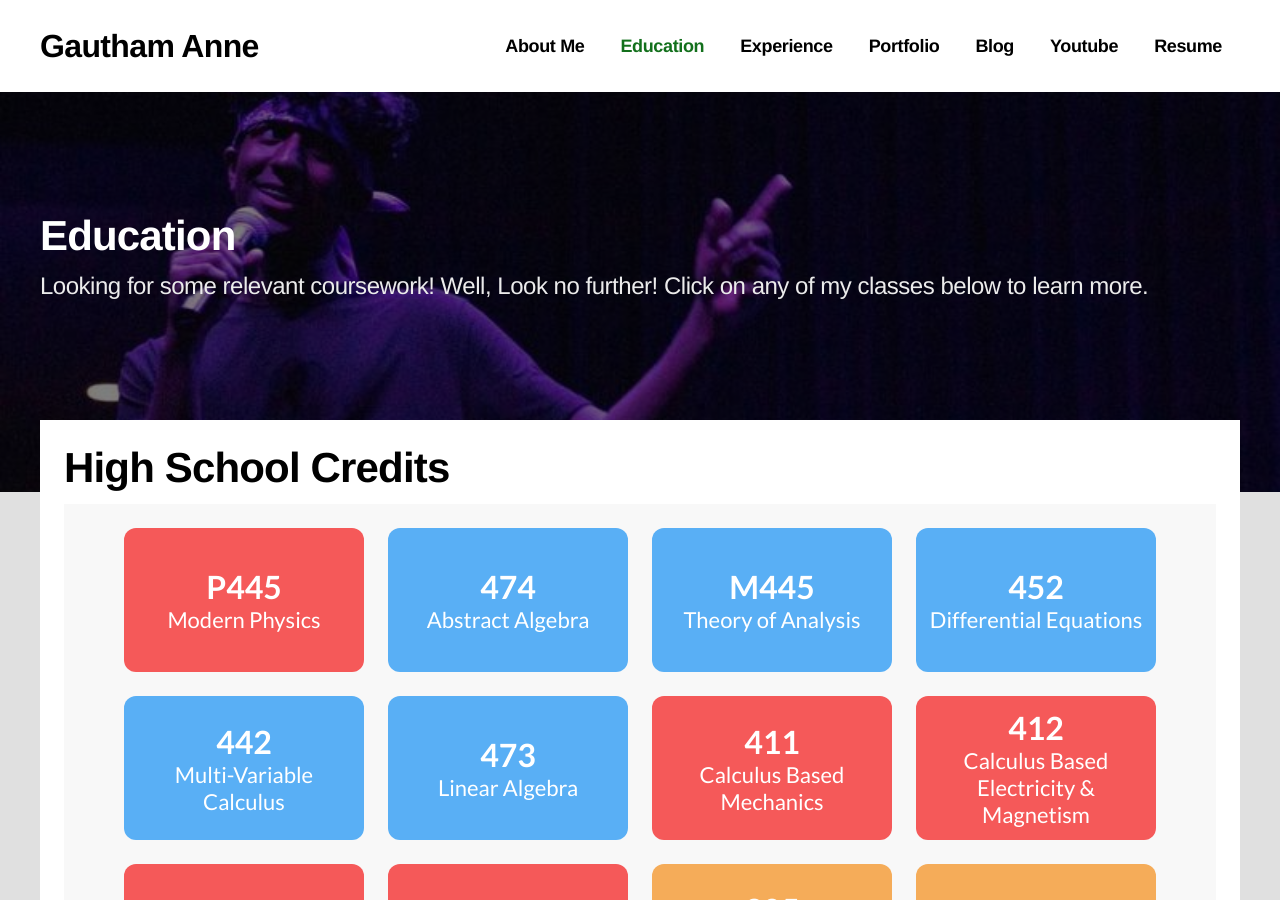
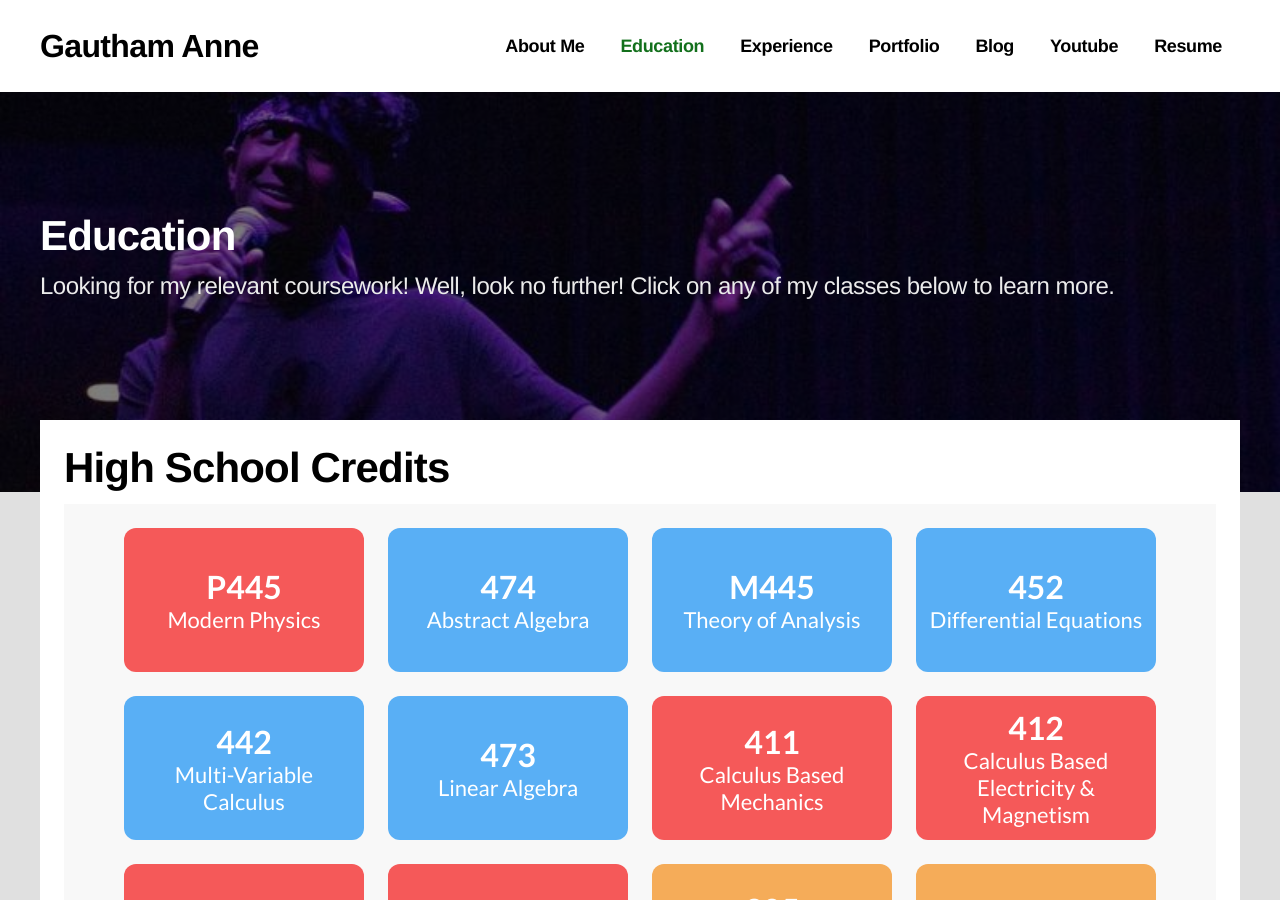
Before and after one commit to annegautham/annegautham.github.io, a Jekyll site: the page built from education.html, in a window 1280 px wide and 900 px high. Built offline with Jekyll 4.4.1, drawn with Linux system fonts in a browser that asks for light colours; some web fonts are replaced; some of the changed lines change nothing that is shown.

Commit message:
Update education.html

```diff
--- a/education.html
+++ b/education.html
@@ -2,7 +2,7 @@
 layout: detailpage
 permalink: /education/
 title: "Education"
-description: Looking for some relevant coursework! Well, Look no further! Click on any of my classes below to learn more.
+description: Looking for my relevant coursework! Well, look no further! Click on any of my classes below to learn more.
 ---
 
 {% for term in site.data.classes %}
@@ -22,7 +22,7 @@
                             <span class="name">{{ class.name }}</span>
                         </div>
                         <div class="metadata">
-                            {{ class.dept }}{% if class.type %} | {{ class.type }}{% endif %} | {% if class.units %} {{ class.units }} {% else %} 12 {% endif %} units
+                            {{ class.dept }}{% if class.type %} | {{ class.type }}{% endif %} | {% if class.credits %} {{ class.credits }} {% else %} 12 {% endif %} credits
                         </div>
                     </div>
                 </div>
@@ -41,7 +41,7 @@
                 </div>
 
                 <div class="metadata">
-                    {{ class.dept }}{% if class.type %} | {{ class.type }}{% endif %} | {% if class.units %} {{ class.units }} {% else %} 12 {% endif %} units
+                    {{ class.dept }}{% if class.type %} | {{ class.type }}{% endif %} | {% if class.credits %} {{ class.credits }} {% else %} 12 {% endif %} credits
                 </div>
 
                 <div class="description">
```
